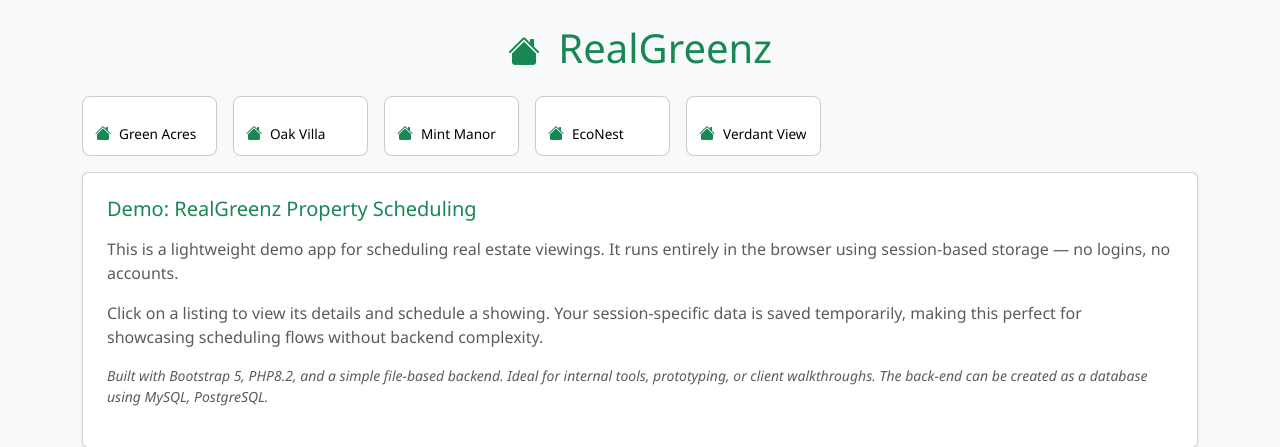
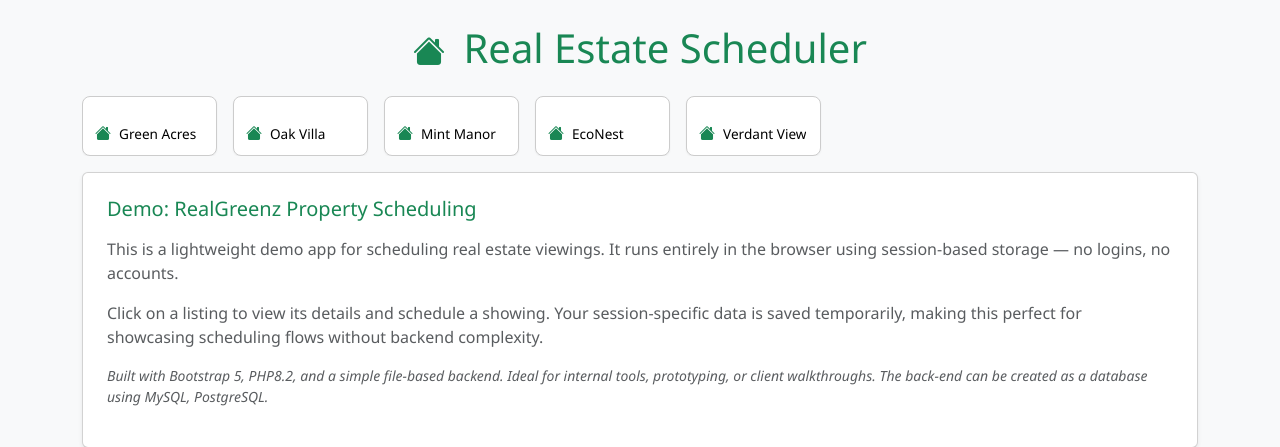
Before and after one commit to toordog/realgreenz, a PHP site: page / in a window 1280 px wide. Shown: the top 447 px of the page. Run offline with PHP 8.4, Linux system fonts and the light colour scheme; data that the repository does not hold is empty.

Commit message:
Renamed repo and title of application

```diff
--- a/index.php
+++ b/index.php
@@ -8,7 +8,7 @@ if (!isset($_COOKIE['visited'])) {
 <head>
   <meta charset="UTF-8" />
   <meta name="viewport" content="width=device-width, initial-scale=1" />
-  <title>RealGreenz</title>
+  <title>Real Estate Scheduler</title>
   <link href="https://cdn.jsdelivr.net/npm/bootstrap@5.3.2/dist/css/bootstrap.min.css" rel="stylesheet" />
   <link href="https://cdn.jsdelivr.net/npm/bootstrap-icons@1.11.1/font/bootstrap-icons.css" rel="stylesheet">
   <link href="style.css" rel="stylesheet" />
@@ -18,7 +18,7 @@ if (!isset($_COOKIE['visited'])) {
   <div class="container py-4">
     <h1 class="text-success text-center mb-4">
          <i class="bi bi-house-fill me-2" style="font-size: 2rem;"></i>
-        RealGreenz
+        Real Estate Scheduler
     </h1>
     <div class="d-flex overflow-auto mb-3 gap-2 flex-nowrap" id="listingBar"></div>
     <div id="listingDetails" class="card shadow-sm p-4" style="display:none;"></div>
```
